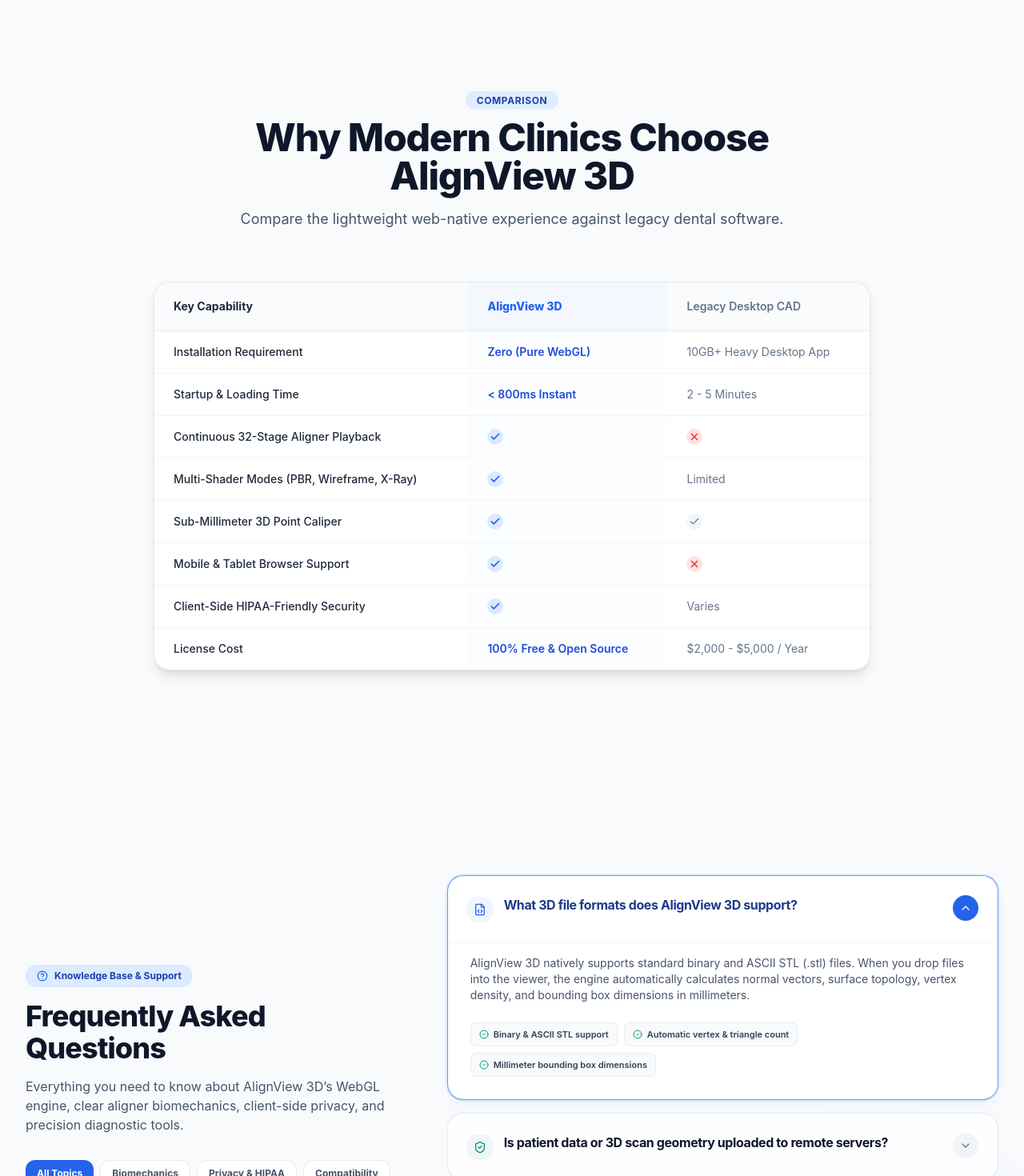
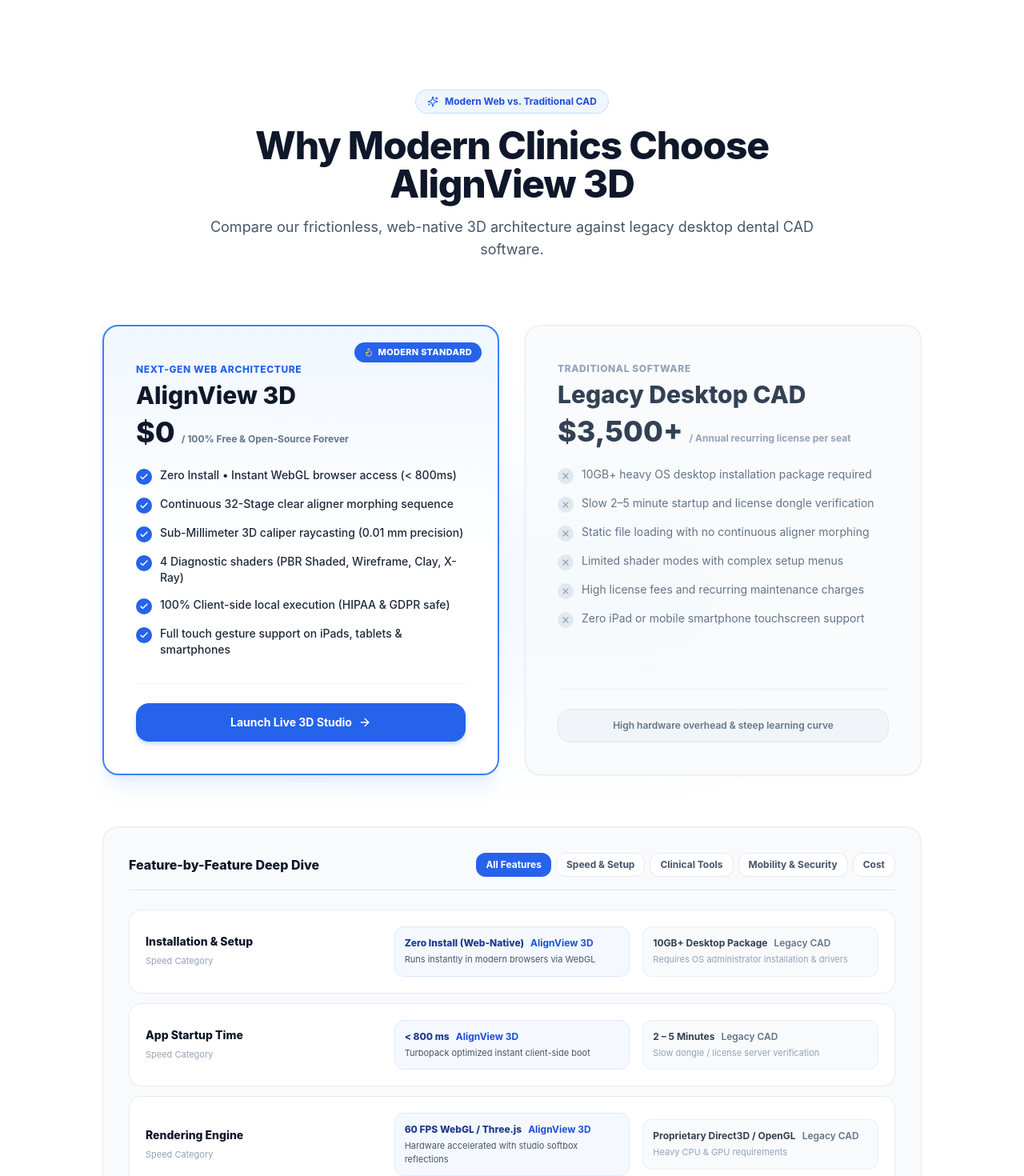
Before and after one commit to Sonu-Thomas-001/AlignView-3D, a Next.js app: page / in a window 1280 px wide. Shown: the part 5480-6950 px from the top of the page at 80% size. Built offline with nearby package versions, Linux system fonts and the light colour scheme.

Commit message:
feat(comparison): redesign Comparison section with dual battle cards and tabbed deep-dive matrix

```diff
--- a/src/components/landing/ComparisonSection.tsx
+++ b/src/components/landing/ComparisonSection.tsx
@@ -1,98 +1,330 @@
 'use client';
 
-import React from 'react';
-import { Check, X, Sparkles } from 'lucide-react';
+import React, { useState } from 'react';
+import {
+  Check,
+  X,
+  Sparkles,
+  Zap,
+  ShieldCheck,
+  ArrowRight,
+  Layers,
+  Ruler,
+  Smartphone,
+  DollarSign,
+  AlertCircle,
+  Flame
+} from 'lucide-react';
 import Link from 'next/link';
 
-interface FeatureComparison {
+interface MatrixRow {
+  category: 'speed' | 'clinical' | 'mobility' | 'cost';
   feature: string;
-  alignView: boolean | string;
-  legacyCAD: boolean | string;
+  alignView: string | boolean;
+  alignViewDetail: string;
+  legacyCAD: string | boolean;
+  legacyCADDetail: string;
 }
 
-const COMPARISONS: FeatureComparison[] = [
-  { feature: 'Installation Requirement', alignView: 'Zero (Pure WebGL)', legacyCAD: '10GB+ Heavy Desktop App' },
-  { feature: 'Startup & Loading Time', alignView: '< 800ms Instant', legacyCAD: '2 - 5 Minutes' },
-  { feature: 'Continuous 32-Stage Aligner Playback', alignView: true, legacyCAD: false },
-  { feature: 'Multi-Shader Modes (PBR, Wireframe, X-Ray)', alignView: true, legacyCAD: 'Limited' },
-  { feature: 'Sub-Millimeter 3D Point Caliper', alignView: true, legacyCAD: true },
-  { feature: 'Mobile & Tablet Browser Support', alignView: true, legacyCAD: false },
-  { feature: 'Client-Side HIPAA-Friendly Security', alignView: true, legacyCAD: 'Varies' },
-  { feature: 'License Cost', alignView: '100% Free & Open Source', legacyCAD: '$2,000 - $5,000 / Year' },
+const MATRIX_DATA: MatrixRow[] = [
+  // Speed & Architecture
+  {
+    category: 'speed',
+    feature: 'Installation & Setup',
+    alignView: 'Zero Install (Web-Native)',
+    alignViewDetail: 'Runs instantly in modern browsers via WebGL',
+    legacyCAD: '10GB+ Desktop Package',
+    legacyCADDetail: 'Requires OS administrator installation & drivers',
+  },
+  {
+    category: 'speed',
+    feature: 'App Startup Time',
+    alignView: '< 800 ms',
+    alignViewDetail: 'Turbopack optimized instant client-side boot',
+    legacyCAD: '2 – 5 Minutes',
+    legacyCADDetail: 'Slow dongle / license server verification',
+  },
+  {
+    category: 'speed',
+    feature: 'Rendering Engine',
+    alignView: '60 FPS WebGL / Three.js',
+    alignViewDetail: 'Hardware accelerated with studio softbox reflections',
+    legacyCAD: 'Proprietary Direct3D / OpenGL',
+    legacyCADDetail: 'Heavy CPU & GPU requirements',
+  },
+
+  // Clinical & Aligner Diagnostics
+  {
+    category: 'clinical',
+    feature: '32-Stage Aligner Morphing',
+    alignView: true,
+    alignViewDetail: 'Continuous dynamic trajectory with rotational torque',
+    legacyCAD: false,
+    legacyCADDetail: 'Static file-by-file loading without fluid morphing',
+  },
+  {
+    category: 'clinical',
+    feature: 'Sub-Millimeter 3D Caliper',
+    alignView: '0.01 mm Precision',
+    alignViewDetail: 'Live point-to-point Euclidean raycasting',
+    legacyCAD: 'Available',
+    legacyCADDetail: 'Requires multiple sub-menu tool clicks',
+  },
+  {
+    category: 'clinical',
+    feature: 'Multi-Shader Diagnostics',
+    alignView: '4 Modes (PBR, Wire, Clay, X-Ray)',
+    alignViewDetail: 'Instant single-click toggle in viewport',
+    legacyCAD: 'Limited Shaders',
+    legacyCADDetail: 'Complex material setup dialogs',
+  },
+
+  // Mobility & Access
+  {
+    category: 'mobility',
+    feature: 'Mobile & iPad Touch Support',
+    alignView: true,
+    alignViewDetail: 'Full multi-touch orbit, zoom, pan & slide drawers',
+    legacyCAD: false,
+    legacyCADDetail: 'Desktop workstation only (Windows/macOS)',
+  },
+  {
+    category: 'mobility',
+    feature: 'Client-Side Data Privacy',
+    alignView: '100% Local / Zero Server Upload',
+    alignViewDetail: 'HIPAA & GDPR safe; meshes never leave device',
+    legacyCAD: 'Varies',
+    legacyCADDetail: 'May require cloud syncing & account logins',
+  },
+
+  // Cost & Licensing
+  {
+    category: 'cost',
+    feature: 'Pricing & Licensing',
+    alignView: '$0 / 100% Free & Open Source',
+    alignViewDetail: 'MIT License for clinics, labs & developers',
+    legacyCAD: '$2,000 – $5,000 / Year',
+    legacyCADDetail: 'Recurring seat license fees & maintenance contracts',
+  },
 ];
 
+type CategoryTab = 'all' | 'speed' | 'clinical' | 'mobility' | 'cost';
+
 export const ComparisonSection: React.FC = () => {
+  const [activeTab, setActiveTab] = useState<CategoryTab>('all');
+
+  const filteredRows = activeTab === 'all'
+    ? MATRIX_DATA
+    : MATRIX_DATA.filter(r => r.category === activeTab);
+
   return (
-    <section id="comparison" className="py-24 sm:py-32 bg-slate-50 relative">
-      <div className="max-w-7xl mx-auto px-4 sm:px-6 lg:px-8">
+    <section id="comparison" className="py-24 sm:py-32 bg-white relative overflow-hidden">
+      {/* Background Subtle Gradient Blobs */}
+      <div className="absolute top-1/4 left-1/2 -translate-x-1/2 w-[700px] h-[300px] bg-blue-500/5 rounded-full blur-3xl pointer-events-none" />
 
-        {/* Header */}
-        <div className="text-center max-w-3xl mx-auto mb-16">
-          <span className="px-3.5 py-1 rounded-full bg-blue-100/80 text-blue-800 text-xs font-bold uppercase tracking-wider">
-            Comparison
-          </span>
-          <h2 className="text-3xl sm:text-5xl font-extrabold text-slate-900 tracking-tight mt-3">
+      <div className="max-w-7xl mx-auto px-4 sm:px-6 lg:px-8 relative z-10">
+
+        {/* Section Header */}
+        <div className="text-center max-w-3xl mx-auto mb-16 sm:mb-20">
+          <div className="inline-flex items-center gap-2 px-3.5 py-1.5 rounded-full bg-blue-50 border border-blue-200/80 text-blue-700 text-xs font-bold mb-4">
+            <Sparkles className="w-3.5 h-3.5 text-blue-600" />
+            <span>Modern Web vs. Traditional CAD</span>
+          </div>
+          <h2 className="text-3xl sm:text-5xl font-extrabold text-slate-900 tracking-tight leading-tight">
             Why Modern Clinics Choose AlignView 3D
           </h2>
-          <p className="mt-4 text-base sm:text-lg text-slate-600">
-            Compare the lightweight web-native experience against legacy dental software.
+          <p className="mt-4 text-base sm:text-lg text-slate-600 leading-relaxed">
+            Compare our frictionless, web-native 3D architecture against legacy desktop dental CAD software.
           </p>
         </div>
 
-        {/* Comparison Table Card */}
-        <div className="max-w-4xl mx-auto bg-white rounded-3xl border border-slate-200/90 shadow-lg overflow-hidden">
-          <div className="overflow-x-auto">
-            <table className="w-full text-left border-collapse">
-              <thead>
-                <tr className="border-b border-slate-200 bg-slate-50/70">
-                  <th className="py-5 px-6 text-sm font-bold text-slate-800">Key Capability</th>
-                  <th className="py-5 px-6 text-sm font-extrabold text-blue-600 bg-blue-50/50">
+        {/* Top 2 Battle Cards: AlignView 3D vs. Legacy CAD */}
+        <div className="grid grid-cols-1 lg:grid-cols-2 gap-8 mb-16 max-w-5xl mx-auto">
+
+          {/* Card 1: AlignView 3D (The Modern Winner) */}
+          <div className="relative rounded-3xl bg-gradient-to-b from-blue-50/90 via-white to-white p-8 sm:p-10 border-2 border-blue-500 shadow-xl shadow-blue-500/10 flex flex-col justify-between overflow-hidden">
+            {/* Top Recommended Pill */}
+            <div className="absolute top-5 right-5">
+              <span className="inline-flex items-center gap-1.5 px-3 py-1 rounded-full bg-blue-600 text-white text-[11px] font-extrabold shadow-sm tracking-wide">
+                <Flame className="w-3 h-3 text-amber-300" />
+                MODERN STANDARD
+              </span>
+            </div>
+
+            <div>
+              <span className="text-xs font-extrabold text-blue-600 uppercase tracking-wider">Next-Gen Web Architecture</span>
+              <h3 className="text-2xl sm:text-3xl font-extrabold text-slate-900 mt-1 mb-2">
                 AlignView 3D
-                  </th>
-                  <th className="py-5 px-6 text-sm font-semibold text-slate-500">
+              </h3>
+              <div className="flex items-baseline gap-2 mb-6">
+                <span className="text-3xl sm:text-4xl font-extrabold text-slate-900">$0</span>
+                <span className="text-xs font-bold text-slate-500">/ 100% Free & Open-Source Forever</span>
+              </div>
+
+              {/* Feature Checklist */}
+              <div className="space-y-3.5">
+                {[
+                  'Zero Install • Instant WebGL browser access (< 800ms)',
+                  'Continuous 32-Stage clear aligner morphing sequence',
+                  'Sub-Millimeter 3D caliper raycasting (0.01 mm precision)',
+                  '4 Diagnostic shaders (PBR Shaded, Wireframe, Clay, X-Ray)',
+                  '100% Client-side local execution (HIPAA & GDPR safe)',
+                  'Full touch gesture support on iPads, tablets & smartphones',
+                ].map((item, idx) => (
+                  <div key={idx} className="flex items-start gap-2.5 text-xs sm:text-sm font-medium text-slate-800">
+                    <div className="w-5 h-5 rounded-full bg-blue-600 text-white flex items-center justify-center shrink-0 mt-0.5 shadow-xs">
+                      <Check className="w-3 h-3 stroke-[3]" />
+                    </div>
+                    <span>{item}</span>
+                  </div>
+                ))}
+              </div>
+            </div>
+
+            <div className="mt-8 pt-6 border-t border-slate-100">
+              <Link
+                href="/studio"
+                className="w-full py-3.5 px-6 rounded-2xl bg-blue-600 hover:bg-blue-700 active:bg-blue-800 text-white font-bold text-sm shadow-md shadow-blue-500/25 flex items-center justify-center gap-2 transition-all transform hover:-translate-y-0.5"
+              >
+                <span>Launch Live 3D Studio</span>
+                <ArrowRight className="w-4 h-4" />
+              </Link>
+            </div>
+          </div>
+
+          {/* Card 2: Legacy Desktop CAD (Traditional Approach) */}
+          <div className="relative rounded-3xl bg-slate-50/80 p-8 sm:p-10 border border-slate-200/90 shadow-sm flex flex-col justify-between text-slate-600">
+            <div>
+              <span className="text-xs font-extrabold text-slate-400 uppercase tracking-wider">Traditional Software</span>
+              <h3 className="text-2xl sm:text-3xl font-extrabold text-slate-700 mt-1 mb-2">
                 Legacy Desktop CAD
-                  </th>
-                </tr>
-              </thead>
-              <tbody className="divide-y divide-slate-100 text-xs sm:text-sm">
-                {COMPARISONS.map((row, idx) => (
-                  <tr key={idx} className="hover:bg-slate-50/60 transition-colors">
-                    <td className="py-4 px-6 font-medium text-slate-800">
+              </h3>
+              <div className="flex items-baseline gap-2 mb-6">
+                <span className="text-3xl sm:text-4xl font-extrabold text-slate-700">$3,500+</span>
+                <span className="text-xs font-bold text-slate-400">/ Annual recurring license per seat</span>
+              </div>
+
+              {/* Drawback Checklist */}
+              <div className="space-y-3.5 text-xs sm:text-sm">
+                {[
+                  '10GB+ heavy OS desktop installation package required',
+                  'Slow 2–5 minute startup and license dongle verification',
+                  'Static file loading with no continuous aligner morphing',
+                  'Limited shader modes with complex setup menus',
+                  'High license fees and recurring maintenance charges',
+                  'Zero iPad or mobile smartphone touchscreen support',
+                ].map((item, idx) => (
+                  <div key={idx} className="flex items-start gap-2.5 text-slate-500">
+                    <div className="w-5 h-5 rounded-full bg-slate-200 text-slate-400 flex items-center justify-center shrink-0 mt-0.5">
+                      <X className="w-3 h-3 stroke-[2.5]" />
+                    </div>
+                    <span>{item}</span>
+                  </div>
+                ))}
+              </div>
+            </div>
+
+            <div className="mt-8 pt-6 border-t border-slate-200/60">
+              <div className="py-3 px-4 rounded-2xl bg-slate-100 border border-slate-200 text-center text-xs font-semibold text-slate-500">
+                High hardware overhead & steep learning curve
+              </div>
+            </div>
+          </div>
+
+        </div>
+
+        {/* Detailed Breakdown Matrix Card */}
+        <div className="max-w-5xl mx-auto rounded-3xl bg-slate-50/90 border border-slate-200/90 p-6 sm:p-8 shadow-sm">
+
+          {/* Filter Tabs */}
+          <div className="flex flex-wrap items-center justify-between gap-4 mb-6 pb-4 border-b border-slate-200">
+            <h4 className="text-base font-extrabold text-slate-900">
+              Feature-by-Feature Deep Dive
+            </h4>
+
+            <div className="flex flex-wrap gap-1.5">
+              {[
+                { id: 'all', label: 'All Features' },
+                { id: 'speed', label: 'Speed & Setup' },
+                { id: 'clinical', label: 'Clinical Tools' },
+                { id: 'mobility', label: 'Mobility & Security' },
+                { id: 'cost', label: 'Cost' },
+              ].map((tab) => (
+                <button
+                  key={tab.id}
+                  onClick={() => setActiveTab(tab.id as CategoryTab)}
+                  className={`px-3 py-1.5 rounded-xl text-xs font-bold transition-all ${
+                    activeTab === tab.id
+                      ? 'bg-blue-600 text-white shadow-xs'
+                      : 'bg-white text-slate-600 hover:bg-slate-100 border border-slate-200/80'
+                  }`}
+                >
+                  {tab.label}
+                </button>
+              ))}
+            </div>
+          </div>
+
+          {/* Matrix Rows */}
+          <div className="space-y-3">
+            {filteredRows.map((row, idx) => (
+              <div
+                key={idx}
+                className="bg-white rounded-2xl p-4 sm:p-5 border border-slate-200/80 shadow-xs grid grid-cols-1 md:grid-cols-12 gap-4 items-center hover:border-blue-200 transition-colors"
+              >
+                {/* Feature Name */}
+                <div className="md:col-span-4">
+                  <span className="text-xs sm:text-sm font-extrabold text-slate-900 block">
                     {row.feature}
-                    </td>
+                  </span>
+                  <span className="text-[11px] text-slate-400 capitalize">
+                    {row.category} category
+                  </span>
+                </div>
 
-                    {/* AlignView 3D Value */}
-                    <td className="py-4 px-6 font-bold text-slate-900 bg-blue-50/20">
+                {/* AlignView 3D Column */}
+                <div className="md:col-span-4 p-3 rounded-xl bg-blue-50/60 border border-blue-100">
+                  <div className="flex items-center gap-2">
                     {typeof row.alignView === 'boolean' ? (
-                        <div className="w-5 h-5 rounded-full bg-blue-100 text-blue-600 flex items-center justify-center">
-                          <Check className="w-3.5 h-3.5 stroke-[3]" />
+                      <div className="w-4 h-4 rounded-full bg-blue-600 text-white flex items-center justify-center">
+                        <Check className="w-2.5 h-2.5 stroke-[3]" />
                       </div>
                     ) : (
-                        <span className="text-blue-700 font-semibold">{row.alignView}</span>
+                      <span className="text-xs font-extrabold text-blue-900">{row.alignView}</span>
                     )}
-                    </td>
+                    <span className="text-xs font-bold text-blue-700">AlignView 3D</span>
+                  </div>
+                  <p className="text-[11px] text-slate-600 mt-1">
+                    {row.alignViewDetail}
+                  </p>
+                </div>
 
-                    {/* Legacy CAD Value */}
-                    <td className="py-4 px-6 text-slate-500">
+                {/* Legacy CAD Column */}
+                <div className="md:col-span-4 p-3 rounded-xl bg-slate-50 border border-slate-200/60">
+                  <div className="flex items-center gap-2">
                     {typeof row.legacyCAD === 'boolean' ? (
                       row.legacyCAD ? (
-                          <div className="w-5 h-5 rounded-full bg-slate-100 text-slate-500 flex items-center justify-center">
-                            <Check className="w-3.5 h-3.5" />
+                        <div className="w-4 h-4 rounded-full bg-slate-200 text-slate-600 flex items-center justify-center">
+                          <Check className="w-2.5 h-2.5" />
                         </div>
                       ) : (
-                          <div className="w-5 h-5 rounded-full bg-red-100 text-red-500 flex items-center justify-center">
-                            <X className="w-3.5 h-3.5 stroke-[3]" />
+                        <div className="w-4 h-4 rounded-full bg-red-100 text-red-500 flex items-center justify-center">
+                          <X className="w-2.5 h-2.5 stroke-[3]" />
                         </div>
                       )
                     ) : (
-                        <span>{row.legacyCAD}</span>
+                      <span className="text-xs font-bold text-slate-700">{row.legacyCAD}</span>
                     )}
-                    </td>
-                  </tr>
+                    <span className="text-xs font-semibold text-slate-500">Legacy CAD</span>
+                  </div>
+                  <p className="text-[11px] text-slate-400 mt-1">
+                    {row.legacyCADDetail}
+                  </p>
+                </div>
+              </div>
             ))}
-              </tbody>
-            </table>
           </div>
+
         </div>
 
       </div>
```
Lines whose indentation alone changed are shown as unchanged.
